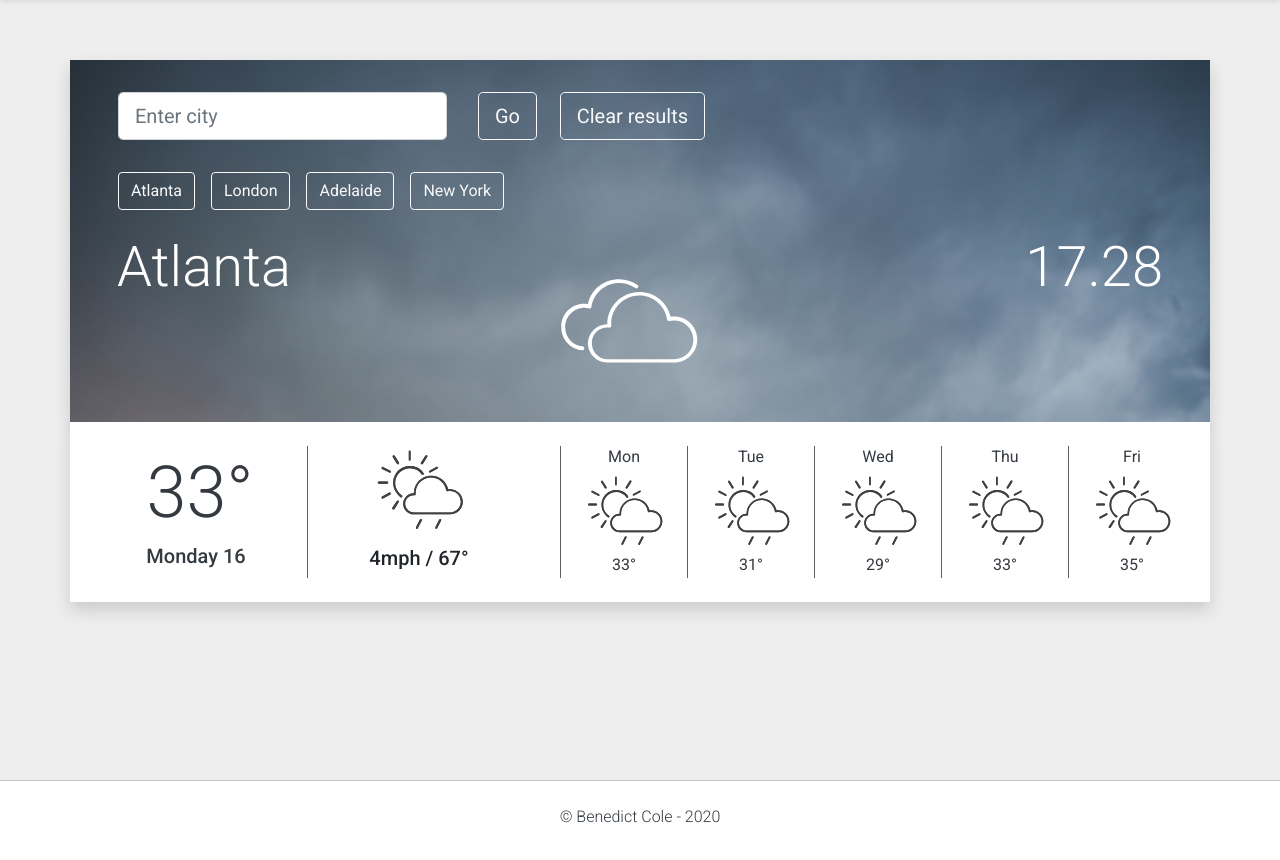
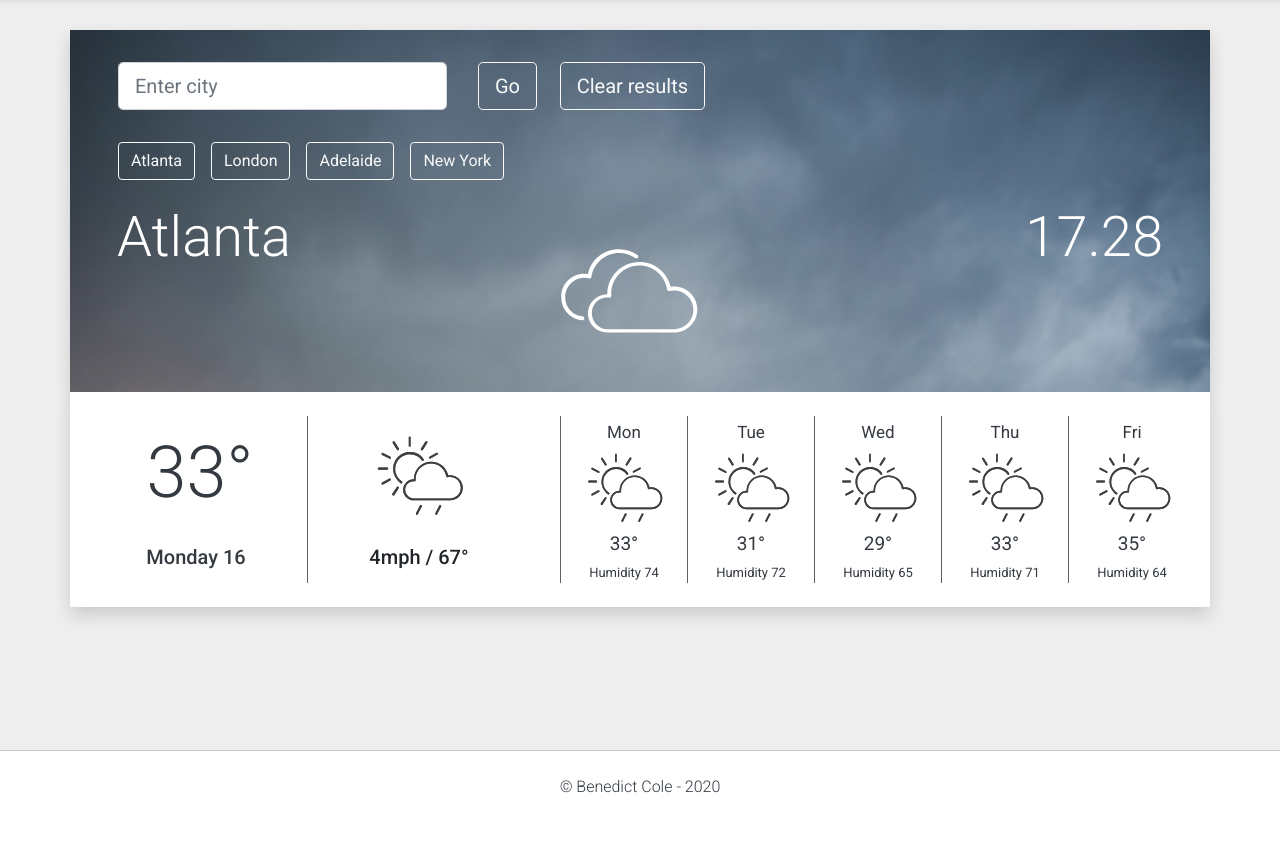
Before and after one commit to BenBugs/code_portfolio, a PHP site: page /weather_dashboard.html in a window 1280 px wide. Shown: the part 80-940 px from the top of the page. After the commit the page ends 873 px from the top, so only its background shows below. Run offline with PHP 8.4, Linux system fonts and the light colour scheme; some libraries are stand-ins or nearby versions.

Commit message:
using dummy api file

```diff
--- a/custom.css
+++ b/custom.css
@@ -188,7 +188,7 @@ p {
 }
 
 .content-portfolio {
-    margin: 140px 0 0 0;
+    margin: 110px 0 0 0;
 }
 
 /*  footer  */
--- a/weather_dashboard.css
+++ b/weather_dashboard.css
@@ -34,6 +34,10 @@
     background-position: center;
 }
 
+.wind {
+    border-left: 1px solid #606060;
+}
+
 .day {
     border-left: 1px solid #606060;
 }
@@ -42,12 +46,66 @@
     border-left: 1px solid #606060;
 }
 
+#day1, #day2, #day3, #day4, #day5 {
+    font-size: 17px;
+    padding-top: 5px;
+}
+
+#temp1, #temp2, #temp3, #temp4, #temp5 {
+    font-size: 19px;
+    padding-top: px;
+}
+
+#hum1, #hum2, #hum3, #hum4, #hum5 {
+    font-size: 13px;
+    padding-top: 7px;
+}
+
+#temp {
+    margin-top: 14px;
+}
+
+#wind-icon {
+    margin-top: 20px;
+}
+
+#day-of-week {
+    margin-top: 29px;
+}
+
+#wind-index {
+    margin-top: 29px;
+}
+
+
 
 /*  media queries  */
 
 @media only screen and (max-width: 768px) {
     .day-first {
         border-left: none;
+    }
+
+    #day1, #day2, #day3, #day4, #day5 {
+        margin-top: 50px;
+        font-size: 20px;
+    }
+
+    #hum1, #hum2, #hum3, #hum4, #hum5 {
+        font-size: 16px;
+        padding-top: 10px;
+    }
+
+    .day {
+        border-left: none;
+    }
+
+    .day-first {
+        border-left: none;
+    }
+
+    .five-day-icon {
+        height: 90px;
     }
 }
 
@@ -60,4 +118,6 @@
     .button-control-custom {
         width: 100%;
     }
+
+
 }
--- a/weather_dashboard.html
+++ b/weather_dashboard.html
@@ -112,7 +112,7 @@
                     <div class="row mt-3 mr-3 ml-3">
                         <div class="col-sm-5 col-md-6 col-lg-5 col-xl-4 p-2 mb-3 pr-sm-3">
                             <input type="email" class="form-control form-control-lg form-control-custom" id="enter-city"
-                                aria-describedby="get weather" placeholder="Enter city">
+                                aria-describedby="get weather" placeholder="Enter city" value="">
                         </div>
                         <div class="col-sm-2 col-md-2 col-lg-1 col-xl-1 p-2 text-center">
                             <a href="#" button type="button" id="query-submit-button"
@@ -170,42 +170,47 @@
 
                 <div class="col-sm-12 col-md-5 col-lg-5 col-xl-5 d-flex flex-row mt-4 mb-4">
                     <div class="col">
-                        <h5 class="display-3 text-dark pl-2 mt-1 text-center">33°</h5>
-                        <h5 class="text-dark text-center">Monday 16</h5>
+                        <h5 class="display-3 text-dark pl-2 text-center" id="temp">33°</h5>
+                        <h5 class="text-dark text-center" id="day-of-week">Monday 16</h5>
                     </div>
-                    <div class="col day">
-                        <div class="wind-icon justify-content-center mt-1"></div>
-                        <div class="text-center mt-3">
-                            <h5>4mph / 67°</h5>
+                    <div class="col wind">
+                        <div class="wind-icon justify-content-center" id="wind-icon"></div>
+                        <div class="text-center">
+                            <h5 id="wind-index">4mph / 67°</h5>
                         </div>
                     </div>
                 </div>
 
-                <div class="col-sm-12 col-md-7 col-lg-7 col-xl-7 d-flex flex-row mt-4 mb-4">
+                <div class="col-sm-12 col-md-7 col-lg-7 col-xl-7 d-md-flex mt-4 mb-4">
                     <div class="col text-center day-first">
                         <p id="day1"><span class="text-dark">Mon</span></p>
                         <div #id="day-1-icon" class="five-day-icon mt-2 mb-2"></div>
-                        <p id="day1"><span class="text-dark">33°</span></p>
+                        <p id="temp1"><span class="text-dark">33°</span></p>
+                        <p id="hum1"><span class="text-dark">Humidity 74</span></p>
                     </div>
                     <div class="col text-center day">
-                        <p id="day1"><span class="text-dark">Tue</span></p>
+                        <p id="day2"><span class="text-dark">Tue</span></p>
                         <div #id="day-2-icon" class="five-day-icon mt-2 mb-2"></div>
-                        <p id="day2"><span class="text-dark">31°</span></p>
+                        <p id="temp2"><span class="text-dark">31°</span></p>
+                        <p id="hum2"><span class="text-dark">Humidity 72</span></p>
                     </div>
                     <div class="col text-center day">
                         <p id="day3"><span class="text-dark">Wed</span></p>
                         <div #id="day-3-icon" class="five-day-icon mt-2 mb-2"></div>
-                        <p id="day1"><span class="text-dark">29°</span></p>
+                        <p id="temp3"><span class="text-dark">29°</span></p>
+                        <p id="hum3"><span class="text-dark">Humidity 65</span></p>
                     </div>
                     <div class="col text-center day">
                         <p id="day4"><span class="text-dark">Thu</span></p>
                         <div #id="day-4-icon" class="five-day-icon mt-2 mb-2"></div>
-                        <p id="day1"><span class="text-dark">33°</span></p>
+                        <p id="temp4"><span class="text-dark">33°</span></p>
+                        <p id="hum4"><span class="text-dark">Humidity 71</span></p>
                     </div>
                     <div class="col text-center day">
                         <p id="day5"><span class="text-dark">Fri</span></p>
                         <div #id="day-5-icon" class="five-day-icon mt-2 mb-2"></div>
-                        <p id="day1"><span class="text-dark">35°</span></p>
+                        <p id="temp5"><span class="text-dark">35°</span></p>
+                        <p id="hum5"><span class="text-dark">Humidity 64</span></p>
                     </div>
                 </div>
 
--- a/weather_dashboard.js
+++ b/weather_dashboard.js
@@ -1,14 +1,22 @@
 // load document HTML
 $(document).ready(function () {
 
+    /*initialze query form
+    let cityQuery = () => {
+        let check = document.getElementById("#enter-city").value;
+        let inputVal = "";
+        if (check) {
+            inputVal = input.value;
+        }
+    }
 
     //api key and query string
-    let cityQuery = document.getElementById("#enter-city").value;
     const api_key = `0d00e06c2b9381d1603d8240efcc25fb`;
-    let query_url = `https://api.openweathermap.org/data/2.5/weather?q=${cityQuery}&appid=${api_key}&units=metric`;
+    let query_url = `https://api.openweathermap.org/data/2.5/weather?q=${cityQuery()}&appid=${api_key}&units=metric`;
 
 
-    const api_call = $('#query-submit-button').click(function() {
+
+    const api_call = $('#query-submit-button').click(function () {
         console.log(query_url);
         $.ajax({
             url: query_url,
@@ -23,6 +31,25 @@ $(document).ready(function () {
             }
         });
     });
+    */
+
+
+    let openWeather =  { "coord": { "lon":9.19, "lat":45.46}, "weather": [{ "id":803, "main":"Clouds", "description":"broken clouds", "icon":"04n"}], "base":"stations", "main": { "temp":3.69, "feels_like":0.93, "temp_min":1, "temp_max":5.56, "pressure":1024, "humidity":74}, "visibility":10000, "wind": { "speed":1, "deg":40}, "clouds": { "all":73}, "dt":1585703463, "sys": { "type":1, "id":6742, "country":"IT", "sunrise":1585717372, "sunset":1585763449}, "timezone":7200, "id":3173435, "name":"Milan", "cod":200}
+//call moment.js day and time
+
+    const getWeatherData = () => {
+    let city = openWeather["name"];
+    let icon = openWeather["main"];
+    let bgDiv = openWeather["description"];
+    let temp = openWeather["temp"];
+    let humidity = openWeather["humidity"] ;
+    let windSpeed = openWeather["speed"];
+    let windAngle = openWeather["degree"];
+    console.log(city + icon + bgDiv + temp + humidity + windSpeed + windAngle');
+    }
+
+    getWeatherData();
+
 
 
     //let today = api_call.json.weather.date;
@@ -32,7 +59,6 @@ $(document).ready(function () {
     //let uv = api_call.json.weather.uv;
 
 
-// dummy APi call {"coord":{"lon":-0.13,"lat":51.51},"weather":[{"id":300,"main":"Drizzle","description":"light intensity drizzle","icon":"09d"}],"base":"stations","main":{"temp":280.32,"pressure":1012,"humidity":81,"temp_min":279.15,"temp_max":281.15},"visibility":10000,"wind":{"speed":4.1,"deg":80},"clouds":{"all":90},"dt":1485789600,"sys":{"type":1,"id":5091,"message":0.0103,"country":"GB","sunrise":1485762037,"sunset":1485794875},"id":2643743,"name":"London","cod":200}
 
     //$('#clear-results-button');
 
```
Also changed, not shown: forecast.json (added, +1 -0 lines), weather_dashboard_2.js (added, +19 -0 lines).
